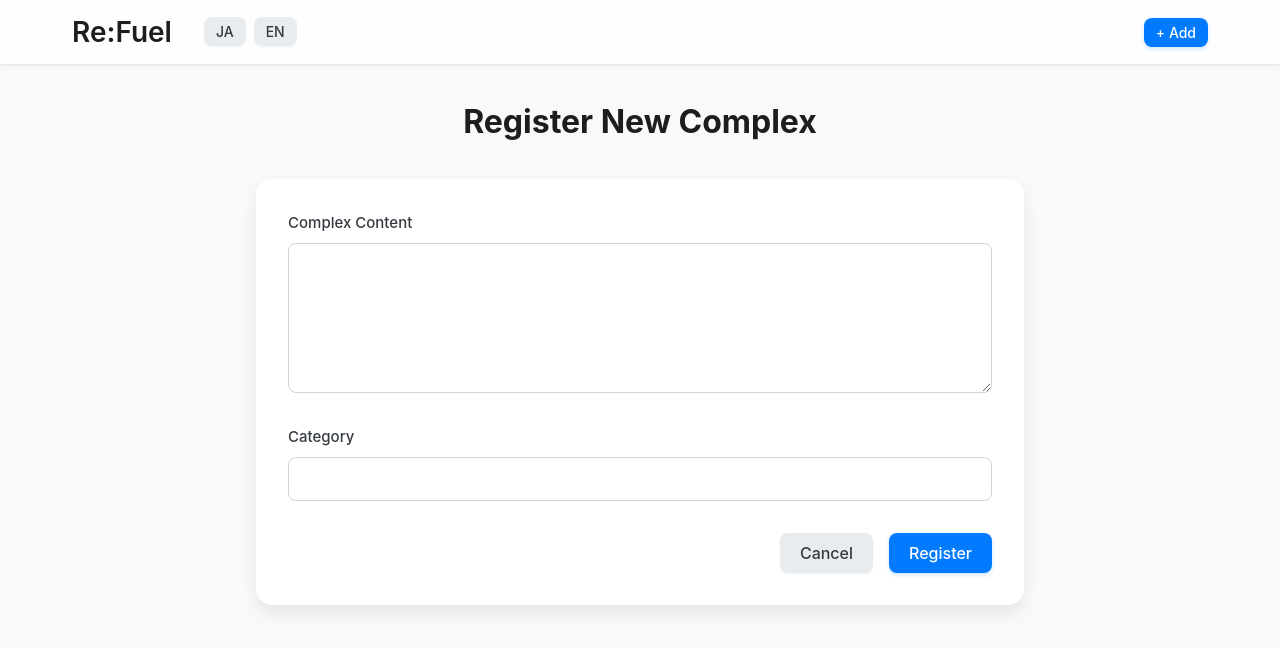
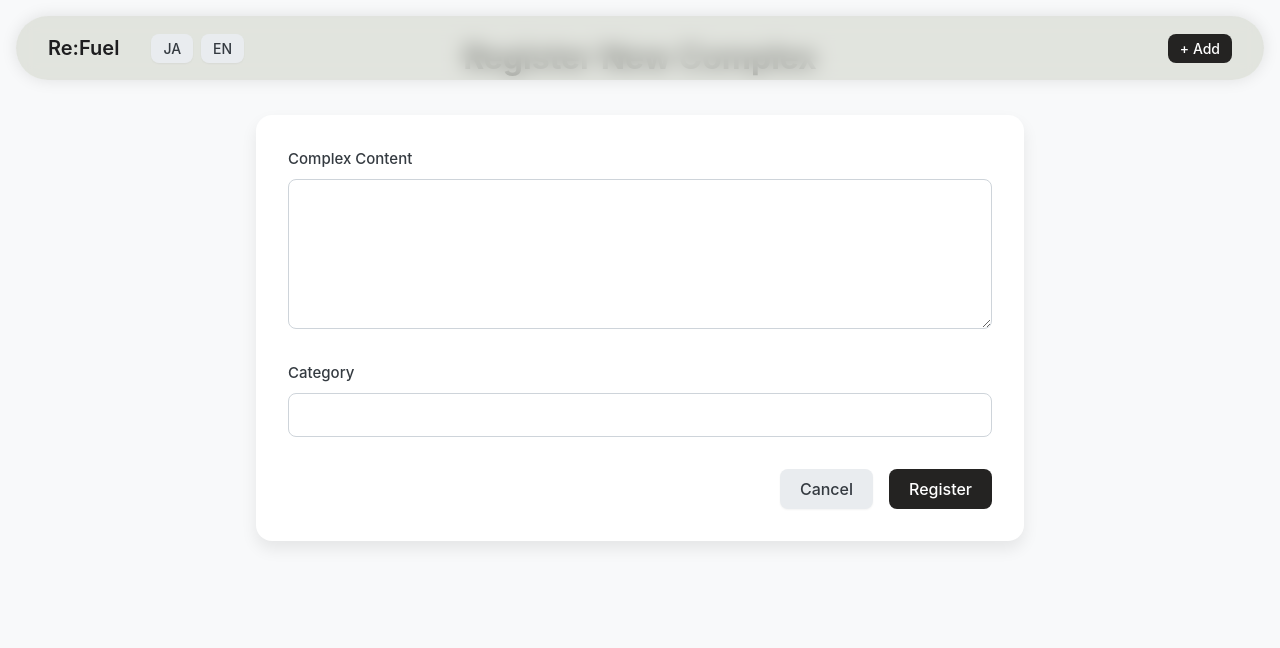
Before and after one commit to ch00z00/refuel, a React (Vite) app in the folder frontend/: page /complexes/new in a window 1280 px wide. Shown: the top 648 px of the page. Built offline with nearby package versions, Linux system fonts and the light colour scheme.

Commit message:
Redesigned header and complexes page

```diff
--- a/frontend/src/components/common/atoms/Button.tsx
+++ b/frontend/src/components/common/atoms/Button.tsx
@@ -30,12 +30,8 @@ const baseButtonStyles = css`
 `;
 
 const primaryStyles = css`
-  background-color: #007aff;
+  background-color: #242322;
   color: white;
-  box-shadow: 0 2px 4px rgba(0, 122, 255, 0.2);
-  &:hover {
-    background-color: #005ecb;
-  }
 `;
 
 const secondaryStyles = css`
--- a/frontend/src/components/common/molecules/Header.tsx
+++ b/frontend/src/components/common/molecules/Header.tsx
@@ -5,17 +5,19 @@ import Button from '../atoms/Button';
 // import { useNavigate } from 'react-router-dom';
 
 const HeaderWrapper = styled.header`
-  background-color: rgba(255, 255, 255, 0.8);
+  background-color: rgba(210, 213, 204, 0.6);
   backdrop-filter: blur(10px);
-  box-shadow: 0 1px 3px rgba(0, 0, 0, 0.1);
-  position: sticky;
-  top: 0;
+  position: fixed;
+  top: 1rem;
+  left: 1rem;
+  border-radius: 2rem;
   z-index: 1000;
-  width: 100%;
+  width: calc(100% - 2rem);
+  box-shadow: 0 0 16px rgba(0, 0, 0, 0.1);
 `;
 
 const NavContainer = styled.div`
-  max-width: 1200px;
+  max-width: 100%;
   margin: 0 auto;
   padding: 0 2rem;
   display: flex;
@@ -25,7 +27,7 @@ const NavContainer = styled.div`
 `;
 
 const Logo = styled.h1`
-  font-size: 1.75rem; /* 28px */
+  font-size: 1.25rem;
   font-weight: 600;
   color: #1d1d1f;
 `;
@@ -78,7 +80,6 @@ const Header: React.FC<HeaderProps> = ({ onAddNewComplex }) => {
             </Button>
           </LanguageSwitcher>
         </div>
-        {/* TODO: 新規登録ボタンはComplexesPageでのみ表示するため、Headerからは削除 */}
         <Button variant="primary" size="small" onClick={onAddNewComplex}>
           + {t('addNewComplexButton')}
         </Button>
--- a/frontend/src/pages/ComplexesPage.tsx
+++ b/frontend/src/pages/ComplexesPage.tsx
@@ -10,6 +10,7 @@ import type { Complex } from '../types/complex';
 
 const PageWrapper = styled.div`
   display: flex;
+  padding-top: 8rem;
   flex-direction: column;
   min-height: 100vh;
 `;
```
